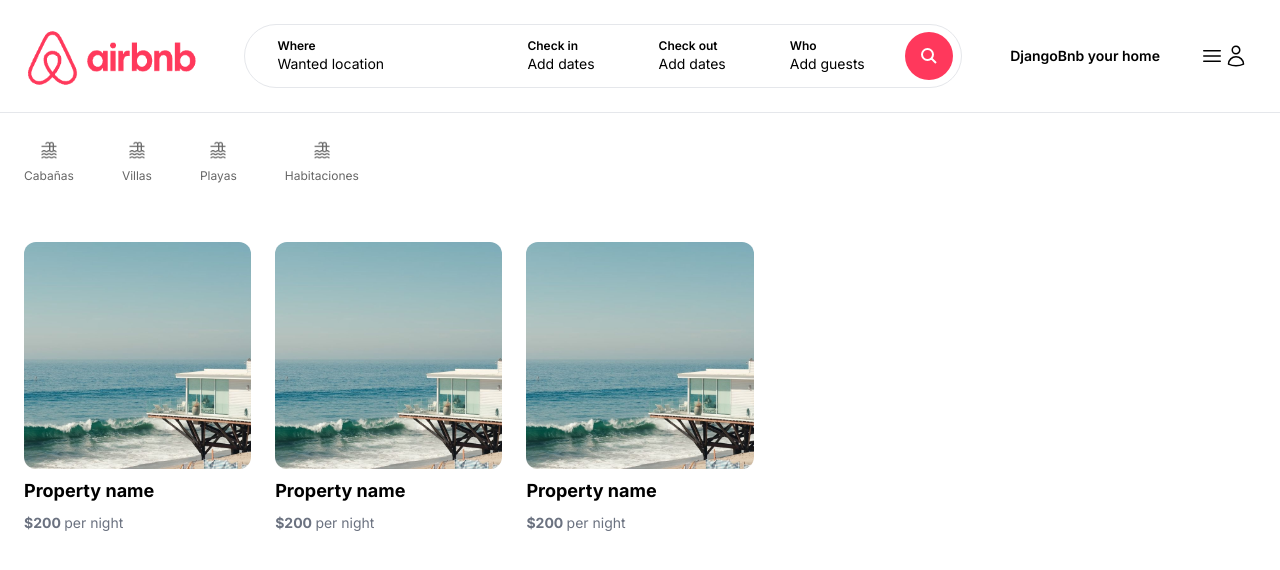
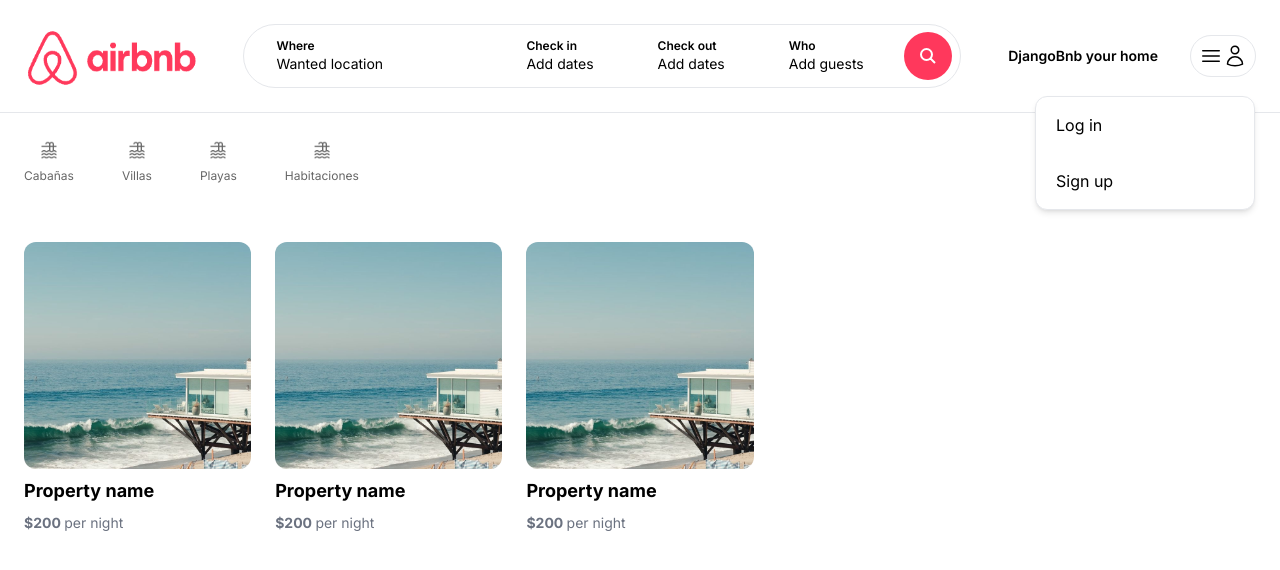
Before and after one commit to JesusGarciaShakur/DjangoBnb, a Next.js app: page / in a window 1280 px wide. Shown: the top 570 px of the page. Built offline with nearby package versions, Linux system fonts and the light colour scheme.

Commit message:
User menu popup

```diff
--- /dev/null
+++ b/app/components/navbar/MenuLink.tsx
@@ -0,0 +1,20 @@
+'use client';
+
+interface MenuLinkProps{
+    label: string;
+    onClick?: () => void;
+}
+
+const MenuLink: React.FC<MenuLinkProps> = ({
+    label,
+    onClick
+}) => {
+    return (
+        <div
+        onClick={onClick}
+        className="px-5 py-4 cursor-pointer hover:bg-gray-100 transition">
+            {label}
+        </div>
+    )
+}
+export default MenuLink
--- a/app/components/navbar/UserNav.tsx
+++ b/app/components/navbar/UserNav.tsx
@@ -1,7 +1,16 @@
+'use client';
+
+import { useState } from "react";
+import MenuLink from "./MenuLink";
+
 const UserNav = () => {
+    const [isOpen, setIsOpen] = useState(true);
+
     return (
-        <div className="p-2 relative inline-block vorder rounded-full">
-            <button className="flex items-center">
+        <div className="p-2 relative inline-block border rounded-full">
+            <button
+            onClick={() => setIsOpen(!isOpen)}
+            className="flex items-center">
                 <svg fill="none" viewBox="0 0 24 24" strokeWidth="1.5" stroke="currentColor" className="size-6">
                     <path strokeLinecap="round" strokeLinejoin="round" d="M3.75 6.75h16.5M3.75 12h16.5m-16.5 5.25h16.5" />
                 </svg>
@@ -9,6 +18,19 @@
                     <path strokeLinecap="round" strokeLinejoin="round" d="M15.75 6a3.75 3.75 0 1 1-7.5 0 3.75 3.75 0 0 1 7.5 0ZM4.501 20.118a7.5 7.5 0 0 1 14.998 0A17.933 17.933 0 0 1 12 21.75c-2.676 0-5.216-.584-7.499-1.632Z" />
                 </svg>
             </button>
+
+            {isOpen && (
+                <div className="w-[220px] absolute top-[60px] right-0 bg-white border rounded-xl shadow-md flex flex-col cursor-pointer">
+                    <MenuLink
+                    label="Log in"
+                    onClick={() => console.log("Le puchaste")}
+                    />
+                    <MenuLink
+                    label="Sign up"
+                    onClick={() => console.log("Le puchaste")}
+                    />
+                </div>
+            )}
         </div>
     )
 }
```
